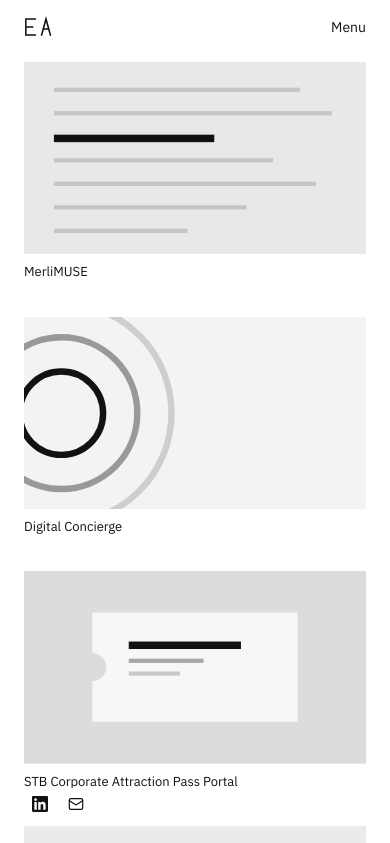
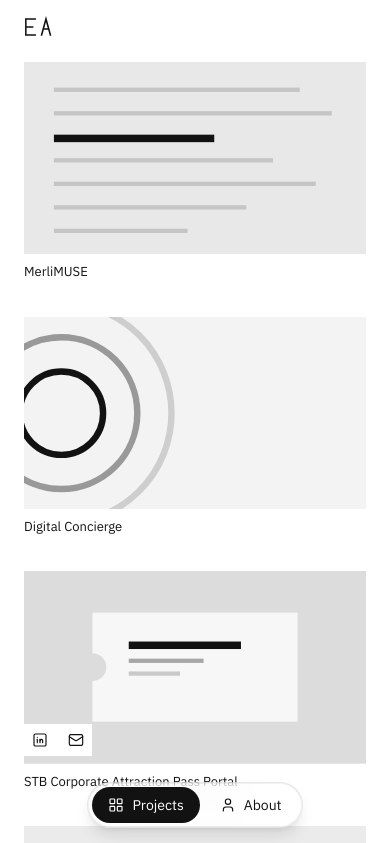
Before and after one commit to eang010/EmilyWeb, a Next.js app: page / in a window 390 px wide. Shown: the top 843 px of the page. Built offline with nearby package versions, Linux system fonts and the light colour scheme.

Commit message:
Update mobile nav pill and icon type

```diff
--- a/app/globals.css
+++ b/app/globals.css
@@ -26,6 +26,28 @@ body {
 :focus-visible {
   outline: 2px solid var(--foreground);
   outline-offset: 3px;
+}
+
+.contact-mark {
+  display: flex;
+  height: 2rem;
+  width: 2rem;
+  flex-shrink: 0;
+  align-items: center;
+  justify-content: center;
+  color: var(--foreground);
+  cursor: pointer;
+}
+
+.contact-glyph {
+  display: flex;
+  transform: scale(1);
+  transition: transform 0.32s cubic-bezier(0.23, 1, 0.32, 1);
+}
+
+.contact-mark:hover .contact-glyph,
+.contact-mark:focus-visible .contact-glyph {
+  transform: scale(1.45);
 }
 
 .email-slot {
@@ -117,7 +139,8 @@ body {
   }
 
   .email-reveal,
-  .email-reveal-text {
+  .email-reveal-text,
+  .contact-glyph {
     transition: none;
   }
 }
--- a/app/layout.tsx
+++ b/app/layout.tsx
@@ -67,7 +67,7 @@ export default function RootLayout({
           })();
         `}</Script>
         <SiteChrome />
-        <main className="px-6 pt-2 pb-28 lg:pt-9 lg:pr-9 lg:pb-16 lg:pl-[calc(15rem+2.25rem)]">
+        <main className="px-6 pt-2 pb-44 lg:pt-9 lg:pr-9 lg:pb-16 lg:pl-[calc(15rem+2.25rem)]">
           {children}
         </main>
       </body>
--- a/app/page.tsx
+++ b/app/page.tsx
@@ -13,7 +13,7 @@ export default function Home() {
   return (
     <div>
       <h1 className="sr-only">Projects</h1>
-      <ul className="grid grid-cols-1 gap-x-9 gap-y-9 sm:grid-cols-2 xl:grid-cols-3">
+      <ul className="grid grid-cols-1 gap-x-9 gap-y-9 md:grid-cols-3">
         {projects.map((project) => (
           <li key={project.slug}>
             <Link
--- a/components/PillNav.tsx
+++ b/components/PillNav.tsx
@@ -2,20 +2,18 @@
 
 import Link from "next/link";
 import { usePathname } from "next/navigation";
-import { motion, AnimatePresence, useReducedMotion } from "motion/react";
-import { Home, User, Briefcase } from "lucide-react";
-import ContactMenu from "@/components/ContactMenu";
-import { glass, press } from "@/lib/motion";
+import { motion, useReducedMotion } from "motion/react";
+import { LayoutGrid, User } from "lucide-react";
+import { glass } from "@/lib/motion";
 
-const homeItem = { href: "/", label: "Home", icon: Home };
-
-const middleItems = [
+const links = [
+  { href: "/", label: "Projects", icon: LayoutGrid },
   { href: "/about", label: "About", icon: User },
-  { href: "/works", label: "Works", icon: Briefcase },
 ] as const;
 
 function isActive(pathname: string, href: string) {
-  return href === "/" ? pathname === "/" : pathname.startsWith(href);
+  if (href === "/") return pathname === "/" || pathname.startsWith("/works");
+  return pathname.startsWith(href);
 }
 
 export default function PillNav() {
@@ -23,26 +21,27 @@ export default function PillNav() {
   const shouldReduceMotion = useReducedMotion();
 
   return (
-    <nav className="fixed inset-x-0 bottom-[calc(1rem+env(safe-area-inset-bottom))] z-50 flex max-w-full justify-center gap-1.5 px-2 sm:bottom-[calc(1.5rem+env(safe-area-inset-bottom))] sm:gap-3 sm:px-4">
-      <IconLink item={homeItem} active={isActive(pathname, homeItem.href)} />
-
+    <nav
+      aria-label="Primary"
+      className="fixed inset-x-0 bottom-[calc(1rem+env(safe-area-inset-bottom))] z-50 flex justify-center px-4 lg:hidden"
+    >
       <ul className={`flex items-center gap-1 rounded-full p-1 ${glass}`}>
-        {middleItems.map((item) => {
-          const active = isActive(pathname, item.href);
-          const Icon = item.icon;
+        {links.map((link) => {
+          const active = isActive(pathname, link.href);
+          const Icon = link.icon;
 
           return (
-            <li key={item.href} className="relative">
+            <li key={link.href} className="relative">
               <Link
-                href={item.href}
-                aria-label={item.label}
-                className={`relative z-10 flex items-center rounded-full px-3 py-2 text-sm font-medium sm:gap-2 sm:px-4 ${press}`}
+                href={link.href}
+                aria-current={active ? "page" : undefined}
+                className="relative z-10 flex items-center gap-2 rounded-full px-4 py-2 text-sm"
                 style={{ color: active ? "var(--background)" : "var(--foreground)" }}
               >
                 {active && (
                   <motion.span
                     layoutId="nav-pill"
-                    className="absolute inset-0 -z-10 rounded-full bg-accent"
+                    className="absolute inset-0 -z-10 rounded-full bg-foreground"
                     transition={
                       shouldReduceMotion
                         ? { duration: 0 }
@@ -50,51 +49,13 @@ export default function PillNav() {
                     }
                   />
                 )}
-                <Icon size={16} className="shrink-0" />
-                <span className="hidden sm:inline">{item.label}</span>
-                <AnimatePresence initial={false}>
-                  {active && (
-                    <motion.span
-                      key="label"
-                      initial={{ width: 0, opacity: 0 }}
-                      animate={{ width: "auto", opacity: 1 }}
-                      exit={{ width: 0, opacity: 0 }}
-                      transition={shouldReduceMotion ? { duration: 0 } : { duration: 0.2, ease: "easeOut" }}
-                      className="ml-2 overflow-hidden whitespace-nowrap sm:hidden"
-                    >
-                      {item.label}
-                    </motion.span>
-                  )}
-                </AnimatePresence>
+                <Icon size={16} strokeWidth={1.75} className="shrink-0" />
+                <span>{link.label}</span>
               </Link>
             </li>
           );
         })}
       </ul>
-
-      <ContactMenu />
     </nav>
   );
 }
-
-function IconLink({
-  item,
-  active,
-}: {
-  item: { href: string; label: string; icon: typeof Home };
-  active: boolean;
-}) {
-  const Icon = item.icon;
-
-  return (
-    <Link
-      href={item.href}
-      aria-label={item.label}
-      className={`flex h-11 w-11 items-center justify-center rounded-full ${press} ${
-        active ? "bg-accent text-background" : `${glass} text-foreground`
-      }`}
-    >
-      <Icon size={18} />
-    </Link>
-  );
-}
--- a/components/SiteChrome.tsx
+++ b/components/SiteChrome.tsx
@@ -1,10 +1,10 @@
 "use client";
 
-import { useEffect, useState } from "react";
 import Link from "next/link";
 import { usePathname } from "next/navigation";
 import { Check, Copy, Mail } from "lucide-react";
 import Logo from "@/components/Logo";
+import PillNav from "@/components/PillNav";
 
 const EMAIL = "3mily.ang@gmail.com";
 const LINKEDIN_URL = "https://www.linkedin.com/in/emily-ang";
@@ -21,16 +21,27 @@ function isActive(pathname: string, href: string) {
 
 function LinkedinIcon() {
   return (
-    <svg width="16" height="16" viewBox="0 0 24 24" fill="currentColor" aria-hidden="true">
-      <path
-        fillRule="evenodd"
-        d="M20.447 20.452h-3.554v-5.569c0-1.328-.027-3.037-1.852-3.037-1.853 0-2.136 1.445-2.136 2.939v5.667H9.351V9h3.414v1.561h.046c.477-.9 1.637-1.85 3.37-1.85 3.601 0 4.267 2.37 4.267 5.455v6.286zM5.337 7.433c-1.144 0-2.063-.926-2.063-2.065 0-1.14.92-2.065 2.063-2.065 1.14 0 2.064.925 2.064 2.065 0 1.139-.925 2.065-2.064 2.065zm1.782 13.019H3.555V9h3.564v11.452zM22.225 0H1.771C.792 0 0 .774 0 1.729v20.542C0 23.227.792 24 1.771 24h20.451C23.2 24 24 23.227 24 22.271V1.729C24 .774 23.2 0 22.222 0h.003z"
-      />
+    <svg
+      width="16"
+      height="16"
+      viewBox="0 0 24 24"
+      fill="none"
+      stroke="currentColor"
+      strokeWidth="1.75"
+      strokeLinecap="round"
+      strokeLinejoin="round"
+      aria-hidden="true"
+    >
+      <rect x="3" y="3" width="18" height="18" rx="2" />
+      <path d="M8 11v5" />
+      <path d="M8 8h.01" />
+      <path d="M12 16v-5" />
+      <path d="M16 16v-3a2 2 0 0 0-4 0" />
     </svg>
   );
 }
 
-function NavLinks({ onNavigate }: { onNavigate?: () => void }) {
+function NavLinks() {
   const pathname = usePathname();
 
   return (
@@ -42,7 +53,6 @@ function NavLinks({ onNavigate }: { onNavigate?: () => void }) {
             <Link
               href={link.href}
               aria-current={active ? "page" : undefined}
-              onClick={onNavigate}
               className={`block py-1 text-[14px] leading-tight tracking-[0.01em] ${
                 active ? "text-foreground" : "text-quiet hover:text-foreground"
               }`}
@@ -60,8 +70,10 @@ function EmailMark() {
   return (
     <div className="email-slot">
       <input id="email-toggle" type="checkbox" className="email-toggle" />
-      <label htmlFor="email-toggle" className="flex h-8 w-8 cursor-pointer items-center justify-center text-foreground">
-        <Mail size={16} strokeWidth={1.75} />
+      <label htmlFor="email-toggle" className="contact-mark">
+        <span className="contact-glyph">
+          <Mail size={16} strokeWidth={1.75} />
+        </span>
         <span className="sr-only">Show email address</span>
       </label>
       <div id="email-reveal" className="email-reveal">
@@ -92,15 +104,17 @@ function EmailMark() {
 
 function ContactMarks() {
   return (
-    <div className="fixed bottom-6 left-6 z-40 flex items-center gap-1 bg-paper lg:bottom-8 lg:left-10">
+    <div className="fixed bottom-[5.5rem] left-6 z-40 flex items-center gap-1 bg-paper lg:bottom-8 lg:left-10">
       <a
         href={LINKEDIN_URL}
         target="_blank"
         rel="noopener noreferrer"
         aria-label="LinkedIn profile"
-        className="flex h-8 w-8 items-center justify-center text-foreground"
+        className="contact-mark"
       >
-        <LinkedinIcon />
+        <span className="contact-glyph">
+          <LinkedinIcon />
+        </span>
       </a>
       <EmailMark />
     </div>
@@ -108,13 +122,6 @@ function ContactMarks() {
 }
 
 export default function SiteChrome() {
-  const pathname = usePathname();
-  const [menuOpen, setMenuOpen] = useState(false);
-
-  useEffect(() => {
-    setMenuOpen(false);
-  }, [pathname]);
-
   return (
     <>
       <aside className="fixed inset-y-0 left-0 z-30 hidden w-60 flex-col bg-paper px-10 pt-16 lg:flex">
@@ -126,28 +133,13 @@ export default function SiteChrome() {
         </nav>
       </aside>
 
-      <div className="sticky top-0 z-30 bg-paper lg:hidden">
-        <div className="flex items-center justify-between px-6 py-4">
-          <Link href="/" aria-label="Emily Ang, home" className="text-foreground">
-            <Logo />
-          </Link>
-          <button
-            type="button"
-            aria-expanded={menuOpen}
-            aria-controls="mobile-nav"
-            onClick={() => setMenuOpen((open) => !open)}
-            className="text-[14px] text-foreground"
-          >
-            {menuOpen ? "Close" : "Menu"}
-          </button>
-        </div>
-        {menuOpen && (
-          <nav id="mobile-nav" aria-label="Primary" className="px-6 pb-4">
-            <NavLinks onNavigate={() => setMenuOpen(false)} />
-          </nav>
-        )}
+      <div className="sticky top-0 z-30 bg-paper px-6 py-4 lg:hidden">
+        <Link href="/" aria-label="Emily Ang, home" className="text-foreground">
+          <Logo />
+        </Link>
       </div>
 
+      <PillNav />
       <ContactMarks />
     </>
   );
```
